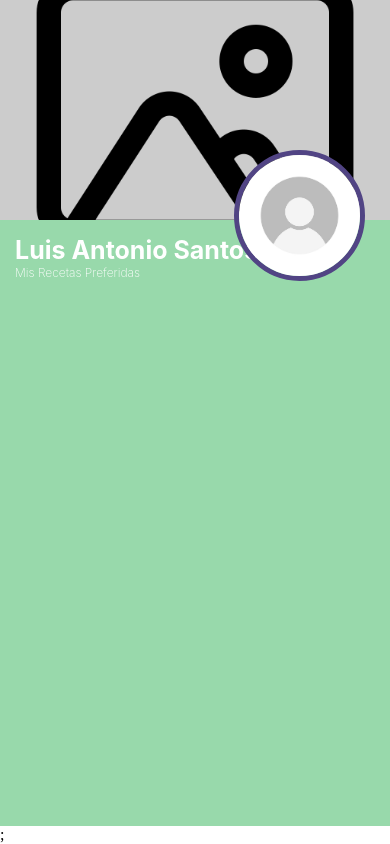
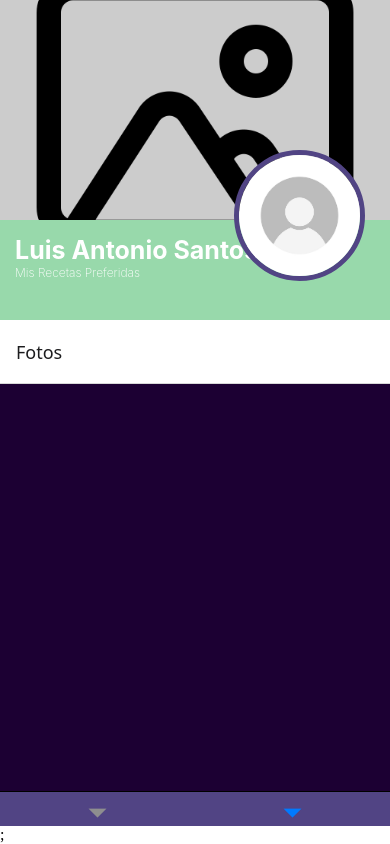
Before and after one commit to lasaro069/MiRecetario, a React Native app: screen /Fotos in a window 390 px wide. Built offline with nearby package versions, Linux system fonts and the light colour scheme.

Commit message:
se realizan cambios en 'Fotos.js' y 'MainNavigation.js'. VIDEO 18

```diff
--- a/App.js
+++ b/App.js
@@ -46,7 +46,12 @@ const App = () => {
             setSelectedImageProfile={setSelectedImageProfile}
           />
 
-          {/* <MainNavigation /> */}
+          <View  style={{ width: "100%", height: 520 }} >
+
+            <MainNavigation />
+
+          </View>
+
 
 
 
--- a/components/Fotos.js
+++ b/components/Fotos.js
@@ -1,9 +1,28 @@
+import React, {useState} from "react";
+import { View, Text, StyleSheet, Image, TouchableOpacity } from "react-native";
+
+import { useImages } from "./PhotoContext";
 
 
 const Fotos = () => {
 
+  const { images } = useImages();
 
-  return;
+
+  return(
+
+    <View style={{flex: 1, backgroundColor: "#1c0033"}} >
+
+    <View style={{flexDirection: "row", flexWrap: "wrap", padding: 2, justifyContent: "flex-start" }} >
+
+      {images.map((uri, index) =>
+        <Image key={index} source={{ uri}} style={{width: 190, height: 190, margin: 2, resizeMode: "cover" }} />
+      )}
+
+    </View>
+
+    </View>
+  );
 }
 
 export default Fotos;
--- a/components/MainNavigation.js
+++ b/components/MainNavigation.js
@@ -1,4 +1,4 @@
-import react from "react";
+import React from "react";
 import { createBottomTabNavigator } from "@react-navigation/bottom-tabs";
 import Publicaciones from "./Publicaciones";
 import Fotos from "./Fotos";
@@ -14,7 +14,16 @@ const MainNavigation = () => {
 
   return(
 
-    <Tab.Navigator>
+    <Tab.Navigator
+      screenOptions={{
+        tabBarShowIcon: false,
+        tabBarStyle: {
+          backgroundColor: "#514484",
+          borderTopWidth: 1,
+          borderColor: "#000"
+        }
+       }}
+    >
 
 
       <Tab.Screen name="Publicaciones" component={Publicaciones}></Tab.Screen>
```
